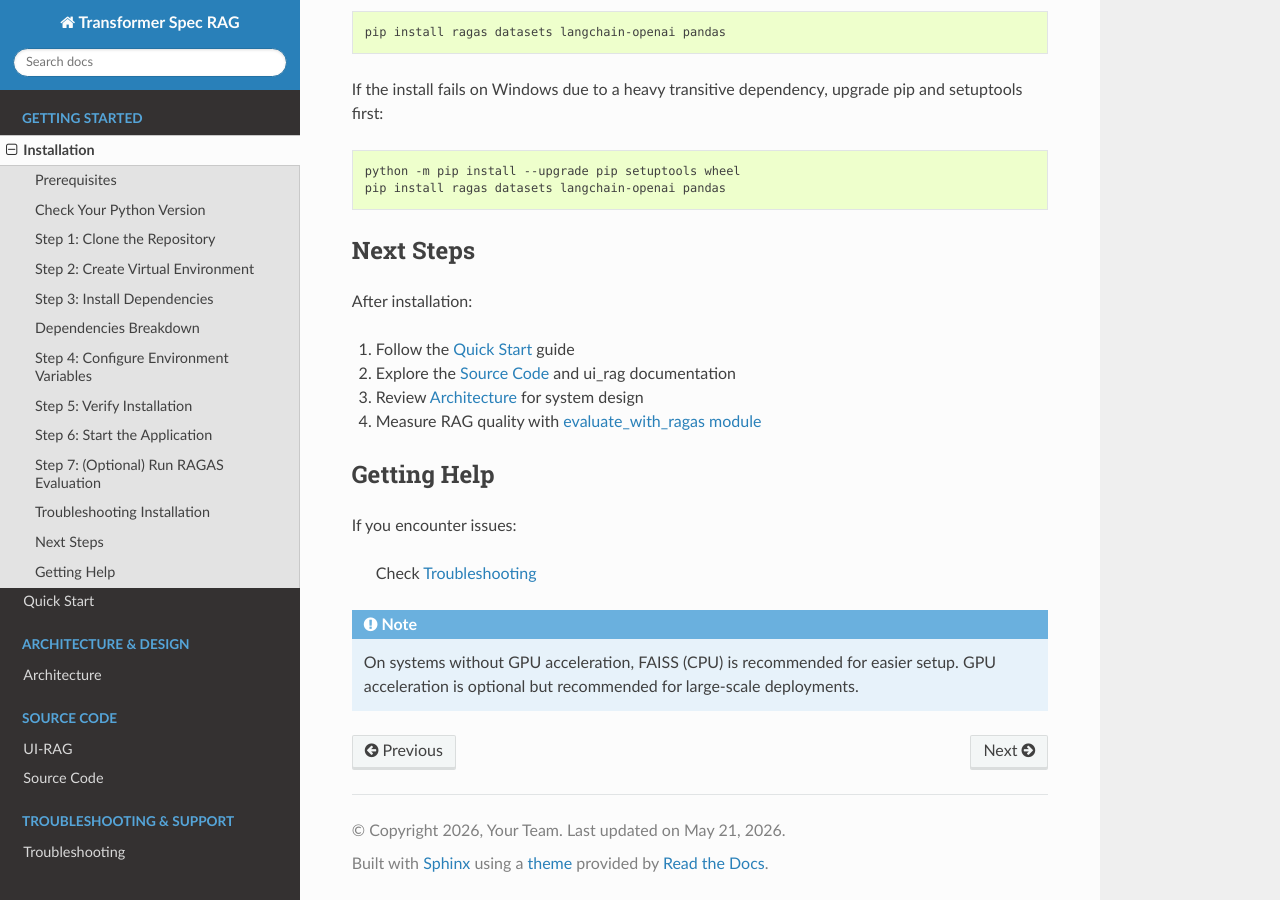
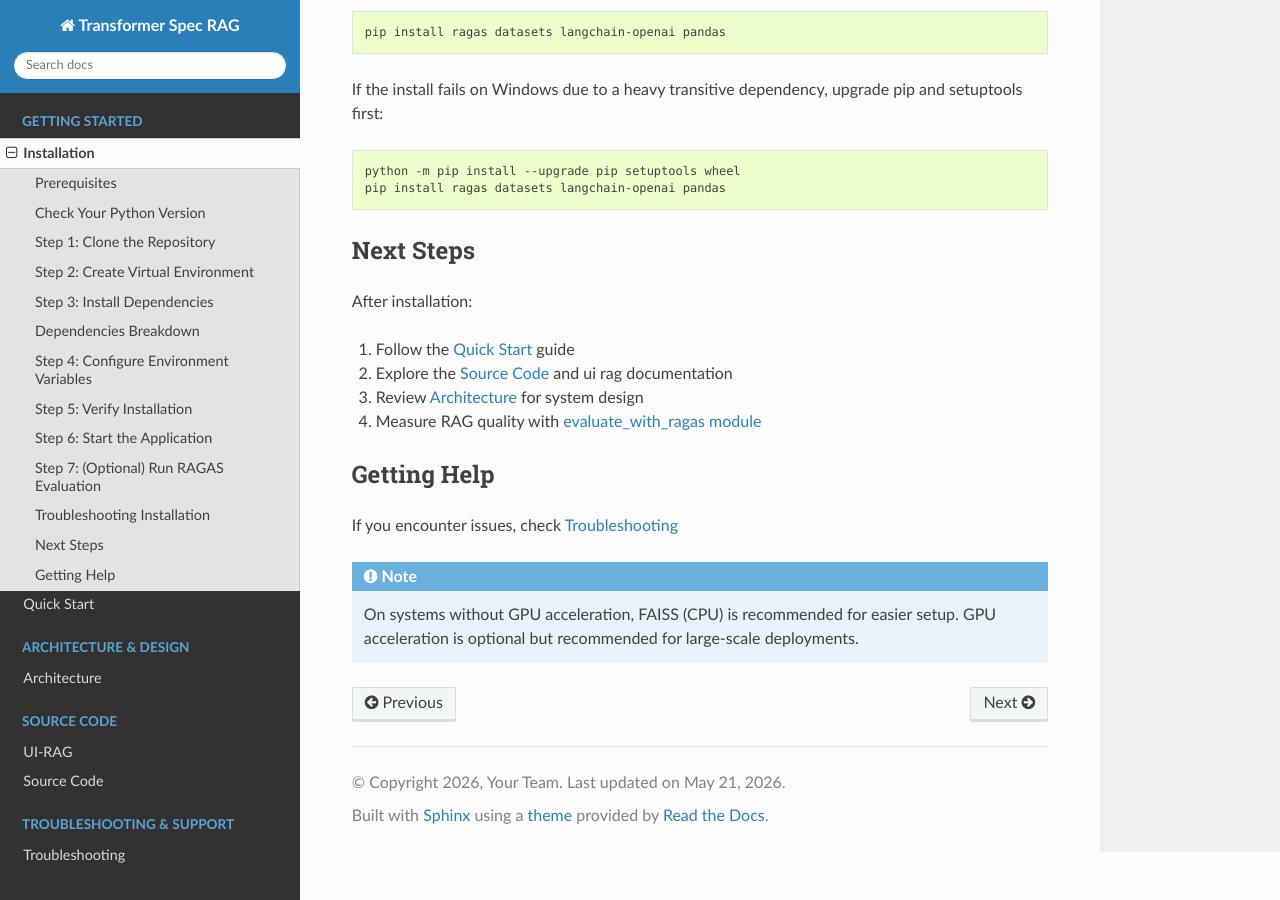
Before and after one commit to chaitra-bhandari/TransformerRag, a Sphinx documentation site: the page built from UI-RAG/docs/installation.rst, in a window 1280 px wide and 900 px high, scrolled down 5748 px. Built offline with Sphinx 7.4.7 and the Read the Docs theme 3.1.0, drawn with Linux system fonts in a browser that asks for light colours; pages that are not in the unit, such as notebooks, are missing from menus.

```diff
--- a/UI-RAG/docs/installation.rst
+++ b/UI-RAG/docs/installation.rst
@@ -313,16 +313,14 @@ After installation:
 
 
 1. Follow the :doc:`quickstart` guide
-2. Explore the :doc:`source_code` and :doc:`ui_rag` documentation
+2. Explore the :doc:`source_code` and :doc:`ui rag` documentation
 3. Review :doc:`architecture` for system design
 4. Measure RAG quality with :doc:`evaluate_with_ragas`
 
 Getting Help
 ============
 
-If you encounter issues:
-
-  Check :doc:`troubleshooting`
+If you encounter issues, check :doc:`troubleshooting`
 
 
 .. note::
```
